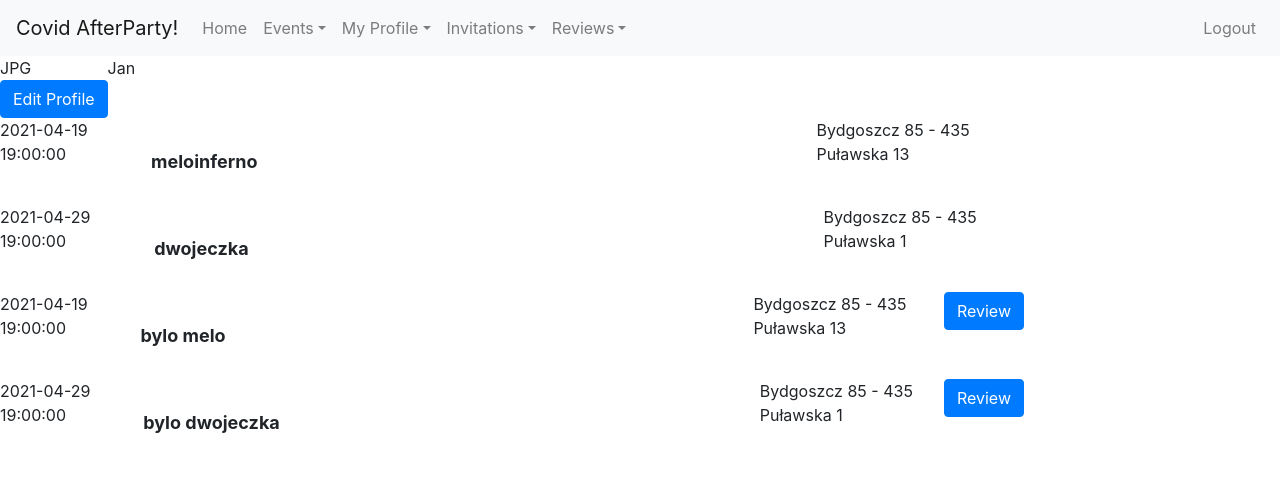
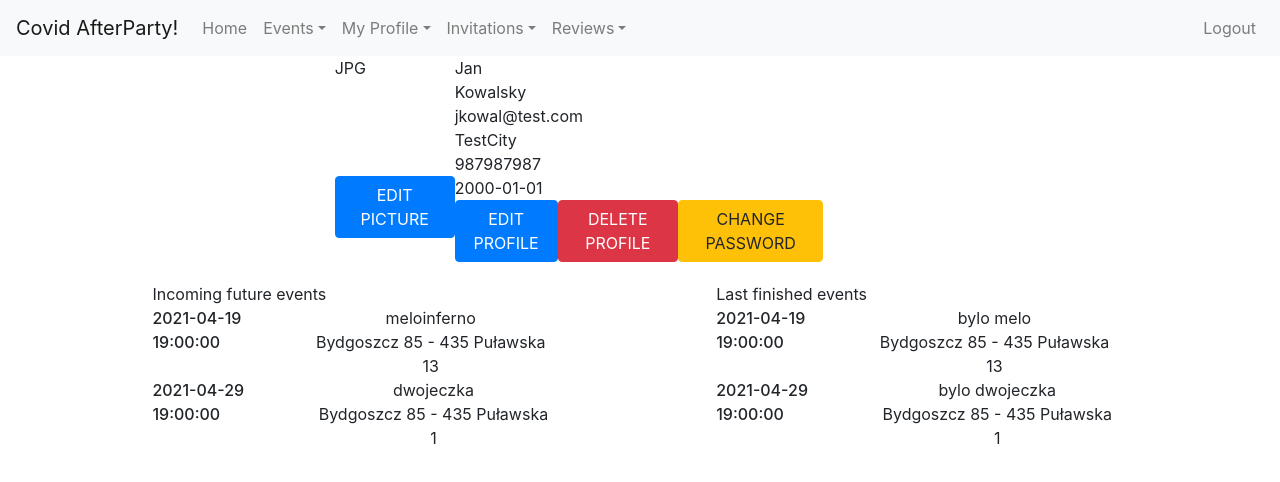
Before and after one commit to MCtyskie/pai_project, a React (Create React App) app in the folder pai_frontend/: page /profile in a window 1280 px wide. Shown: the top 482 px of the page. Built offline with nearby package versions, Linux system fonts and the light colour scheme; sample sign-in values are in the browser's storage.

Commit message:
User events preview added & styles update

```diff
--- /dev/null
+++ b/pai_frontend/src/components/Event/EventRow.js
@@ -0,0 +1,36 @@
+import React from 'react';
+import "./event.css";
+import { withRouter } from 'react-router';
+
+
+class EventRow extends React.Component {
+    constructor(props) {
+        super(props);
+        this.state = {
+
+        }
+    }
+
+    componentDidMount() {
+        console.log(this.props.item);
+    }
+
+
+    render() {
+        return (
+            <div className="event-row-container">
+                <div className="event-row-column">
+                    <div className="event-row-date">{this.props.item.date}</div>
+                </div>
+                <div className="event-row-column">
+                    <div className="event-row-row-container">
+                        <div className="event-row-info">{this.props.item.title}</div>
+                        <div className="event-row-info">{this.props.item.address}</div>
+                    </div>
+                </div>
+            </div>
+        );
+    }
+}
+
+export default withRouter(EventRow);
--- a/pai_frontend/src/components/Event/event.css
+++ b/pai_frontend/src/components/Event/event.css
@@ -32,6 +32,12 @@
     flex-direction: row;
     width:80%;
     justify-content: space-around;
+}
+
+.column-container{
+    display: flex;
+    flex-direction: column;
+    width:90%;
 }
 
 .event-photo{
@@ -89,3 +95,28 @@ a:focus, a:hover, a:visited, a:link, a:active {
     display:flex;
     margin:5px;
 }
+
+/* EVENT ROW CSS */
+
+.event-row-container{
+    display: flex;
+    min-width: 400px;
+    max-width: 35%;
+}
+
+.event-row-column{
+    display: flex;
+    flex-direction: column;
+    flex-grow: 1;
+}
+.event-row-date{
+    font-weight: 500;
+}
+.event-row-row-container{
+    flex-direction: row;
+    flex-wrap: wrap;
+}
+.event-row-info{
+    width:100%;
+    text-align: center;
+}
--- a/pai_frontend/src/components/Invitation/InvitationRow.js
+++ b/pai_frontend/src/components/Invitation/InvitationRow.js
@@ -11,10 +11,13 @@ class InvitationRow extends React.Component{
 
     componentDidMount(){
         console.log("loaded Invitation row");
+        let dummy_invitation = {
+
+        };
     }
 
     render(){
-        // TODO implement small rows for profile incoming / past events
+        // TODO prepare invitation row view for invitation view per event (?)
         return(
             <div>
 
--- a/pai_frontend/src/components/Profile/ProfileEvents.js
+++ b/pai_frontend/src/components/Profile/ProfileEvents.js
@@ -1,20 +1,26 @@
 import React from 'react';
+import EventRow from '../Event/EventRow';
+import Button from 'react-bootstrap/Button';
+import { Link } from "react-router-dom";
 
 
 class ProfileEvents extends React.Component {
     constructor(props) {
         super(props);
         this.state = {
-
+            isFetchingData: false,
+            eventList: [],
         }
         this.fetchParticipatedEvents = this.fetchParticipatedEvents.bind(this);
+        this.prepareEventListing = this.prepareEventListing.bind(this);
     }
 
     componentDidMount() {
         console.log("User events");
+        this.fetchParticipatedEvents();
     }
 
-    fetchParticipatedEvents(){
+    fetchParticipatedEvents() {
         // TODO temp endpoint name - NOT DEFINED IN BACKEND YET!
         // const backend_url = "http://localhost:8081/api/event/participated";
         // axios.get(backend_url, {
@@ -23,19 +29,65 @@ class ProfileEvents extends React.Component {
         // 	}
         // })
         // 	.then(response => {
-		// 		this.setState({ eventList: response.data});
+        // 		this.setState({ eventList: response.data, isFetchingData: false });
         // 	})
         // 	.catch(err => {
         // 		console.log(err);
+        // 		this.setState({ isFetchingData: false });
         // 	})
+    }
+
+    prepareEventListing() {
+        let eventView = [];
+        let dummy_data = [
+            {
+                "title": "meloinferno",
+                "date": "2021-04-19 19:00:00",
+                "address": "Bydgoszcz 85 - 435 Puławska 13",
+                "ageRestriction": true,
+                "invitationsAccepted": "23",
+                "maxGuests": "100",
+                "picture": "JPG",
+                "description": "witajcie na testowym evencie melo inferno jak sie macie panowie haha",
+                "isReviewed": true
+            },
+            {
+                "title": "meloinferno",
+                "date": "2021-05-03 20:30:00",
+                "address": "Bydgoszcz 85 - 435 Puławska 13",
+                "ageRestriction": false,
+                "invitationsAccepted": "0",
+                "maxGuests": "100",
+                "picture": "JPG",
+                "description": "Drugi testowy event",
+                "isReviewed": false
+            }
+        ]
+        // for (const eventItem of this.state.eventList) {
+        for (const eventItem of dummy_data) {
+            eventView.push(
+                <div>
+                    <EventRow item={eventItem}></EventRow>
+                    {eventItem.isReviewed ? <Button disabled>Reviewed</Button> : <Link to={{ pathname: "/review", query: { eventItem } }}>
+                        <Button variant="primary">Review event</Button>
+                    </Link>}
+                    <Link to={{ pathname: "/event", query: { eventItem } }}>
+                        <Button variant="primary">Check details</Button>
+                    </Link>
+                </div>
+            )
+        }
+        return eventView;
     }
 
 
     render() {
         return (
-                <div>Hello from user events</div>
+            <div>
+                {this.state.isFetchingData ? "fetching data..." : this.prepareEventListing()}
+            </div>
         );
     }
 }
 
-export {ProfileEvents};
+export { ProfileEvents };
--- a/pai_frontend/src/components/Profile/ProfileView.js
+++ b/pai_frontend/src/components/Profile/ProfileView.js
@@ -4,6 +4,7 @@ import Button from 'react-bootstrap/Button';
 import { Link } from "react-router-dom";
 import { UserInfo } from './UserInfo';
 import AuthContext from './../AuthContext';
+import EventRow from '../Event/EventRow';
 
 
 class ProfileView extends React.Component {
@@ -60,7 +61,7 @@ class ProfileView extends React.Component {
 	}
 
 	prepareUserView = () => {
-		if(!this.context.isAuthorized()){
+		if (!this.context.isAuthorized()) {
 			this.props.history.push("/login");
 		}
 		let incomingEventsPage = [];
@@ -94,37 +95,29 @@ class ProfileView extends React.Component {
 
 			}
 		]
-		// TODO maybe do a separate component for those submenus?
 		for (const eventItem of dummy_data_incoming) {
 			incomingEventsPage.push(
-				<div className="row-container">
-					<div className="event-date">{eventItem.date}</div>
-					<div className="event-title">{eventItem.title}</div>
-					<div className="event-address">{eventItem.address}</div>
-				</div>
+				<EventRow item={eventItem}></EventRow>
 			)
 		}
 		for (const eventItem of dummy_data_past) {
 			// for (const eventItem of this.state.pastEvents) {
 			pastEventsPage.push(
-				<div className="row-container">
-					<div className="event-date">{eventItem.date}</div>
-					<div className="event-title">{eventItem.title}</div>
-					<div className="event-address">{eventItem.address}</div>
-					<Link to={{ pathname: "/review", query: { eventItem } }}>
-						<Button variant="primary">Review</Button>
-					</Link>
-				</div>
+				<EventRow item={eventItem}></EventRow>
 			)
 		}
 		fullPage = (
-			<div className="profile-container">
+			<div className="user-view-container">
 				<UserInfo />
-				<div className='user-incoming-events'>
-					{incomingEventsPage}
-				</div>
-				<div className='user-finished-events'>
-					{pastEventsPage}
+				<div className="user-events-container">
+					<div className='user-incoming-container'>
+						Incoming future events
+						{incomingEventsPage}
+					</div>
+					<div className='user-finished-events'>
+						Last finished events
+						{pastEventsPage}
+					</div>
 				</div>
 			</div>
 		)
--- a/pai_frontend/src/components/Profile/UserInfo.js
+++ b/pai_frontend/src/components/Profile/UserInfo.js
@@ -48,25 +48,35 @@ class UserInfo extends React.Component {
             "email": "jkowal@test.com",
             "city": "TestCity",
             "phone": "987987987",
+            "birthdate": "2000-01-01",
             "photo": "JPG",
         }
+        let userInformations = [];
+        for (const [key, value] of Object.entries(dummy_data)) {
+            if (key === "userID" || key === "photo") {
+                continue;
+            }
+            userInformations.push(<div className="user-info">{value}</div>)
+        }
         userPanel = (
-            <div className="user-info">
-                <div className="column-container">
-                    <div className="tst">{dummy_data.photo}</div>
-                    {/* Not sure if link or maybe on this page or dialog openup? */}
-                    <Link to="/edit_profile">
-                        <Button>
-                            Edit Profile
-                        </Button>
-                    </Link>
+            <div className="user-container">
+                <div className="user-column">
+                    <div className="user-picture">
+                        {dummy_data.photo}
+                    </div>
+                    <Button className="">EDIT PICTURE</Button>
                 </div>
-                <div className="column-container">
-                    <div className="tst">{dummy_data.name}</div>
+                <div className="user-column">
+                    <div className="user-row-info">
+                        {userInformations}
+                    </div>
+                    <div className="user-manage-btns">
+                        <Button className="" variant="primary">EDIT PROFILE</Button>
+                        <Button className="" variant="danger">DELETE PROFILE</Button>
+                        <Button className="" variant="warning">CHANGE PASSWORD</Button>
+                    </div>
                 </div>
-
             </div>
-
         )
         return userPanel
     }
--- a/pai_frontend/src/components/Profile/profile.css
+++ b/pai_frontend/src/components/Profile/profile.css
@@ -1,9 +1,48 @@
-.user-info{
+.user-container{
+    /* Width to be set correctly? */
+    display:flex;
+    width: 80%;
+}
+.user-column:first-child{
+    width:30%;
+}
+.user-column{
+    display: flex;
+    flex-direction: column;
+    width:100%;
+}
+.user-picture{
+    width: 120px;
+    height: 120px;
+}
+.user-row-info{
     display:flex;
     flex-direction: row;
+    flex-wrap:wrap;
+}
+.user-info{
+    width:100%;
+}
+.user-manage-btns{
+    display:flex;
+    width:100%;
+    justify-content: space-around;
+}
+/* TODO button customization */
+.user-btn{
+
 }
 
-.column-container{
+.user-view-container{
     display:flex;
-    flex-direction: column;
+    flex-direction: row;
+    flex-wrap:wrap;
+    justify-content: space-evenly;
 }
+
+.user-events-container{
+    display:flex;
+    width:100%;
+    justify-content: space-evenly;
+    margin-top:20px;
+}
--- a/pai_frontend/src/components/Review/AddReview.js
+++ b/pai_frontend/src/components/Review/AddReview.js
@@ -15,6 +15,7 @@ class AddReview extends React.Component {
 
 
     render() {
+        // TODO show events that has not been reviewed by the user with buttons to event details to issue a new review
         return (
                 <div>Hello from add review</div>
         );
```
Also changed, not shown: pai_frontend/src/components/Event/EventView.js (+16 -17 lines). Lines whose indentation alone changed are shown as unchanged.
